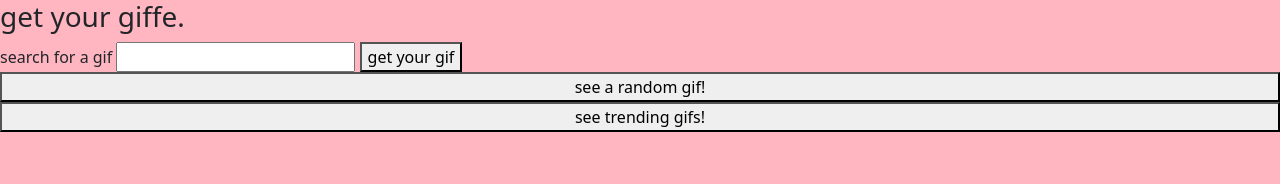
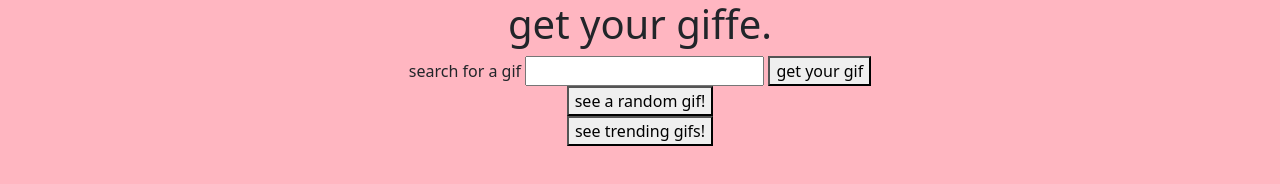
Before and after one commit to johnedisc/granularTube, a website built with webpack: page src/index.html in a window 1280 px wide. Built offline with nearby package versions, Linux system fonts and the light colour scheme.

Commit message:
center content with grid/flex

```diff
--- a/src/css/styles.css
+++ b/src/css/styles.css
@@ -1,3 +1,6 @@
+:root {
+  --gutter: 1em;
+}
 body {
     background-color: lightpink;
   }
@@ -5,13 +8,20 @@ body {
 #wrap {
   display: flex;
   flex-direction: column;
+  justify-content: center;
+  align-items: center;
 }
 
-#gifs {
+#response {
   display: grid;
-  justify-content:center;
-  grid-template-columns: repeat(2,1fr);
+  grid-template-columns: 1fr;
+  justify-items: center;
+  grid-gap: var(--gutter);
 }
 
-#gifs>* {
+img {
+  width:100%;
+  height:100%;
+  padding: var(--gutter) calc(var(--gutter)*2) 0 calc(var(--gutter)*2);
+  grid-column: 1/2;
 }
--- a/src/index.html
+++ b/src/index.html
@@ -6,7 +6,7 @@
 <body>
 
   <div id="wrap">
-    <h3>get your giffe.</h3>
+    <h1>get your giffe.</h1>
     <form id="gifSearch">
       <label for="usrSearch">search for a gif</label>
       <input id="usrSearch" type="text">
@@ -15,7 +15,7 @@
     <button type='button' id="random">see a random gif!</button>
     <button type='button' id="trending">see trending gifs!</button>
     <div id="gifs">
-      <ul id="response"></ul> <br><br>
+      <ul id="response"></ul>
 
       <ul id="response2"></ul>
 
```
